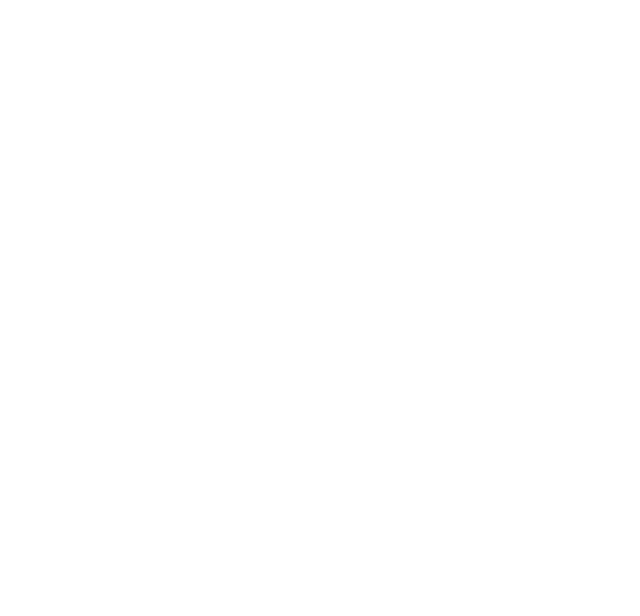
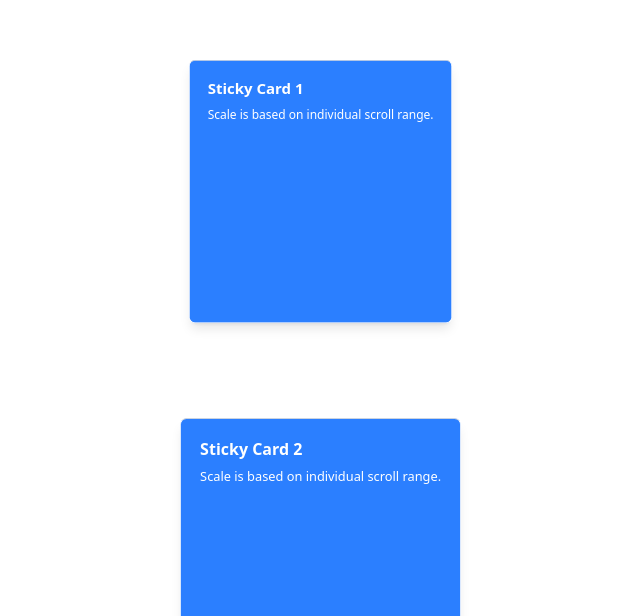
Before and after one commit to Kuchyyy/PodNaukeStron, a React (Vite) app: page / in a window 1280 px wide. Shown: the part 1824-2440 px from the top of the page, without its empty margins (319-959 px from the left). Before the commit the page ends 1600 px from the top, so only its background shows below. Built offline with nearby package versions, Linux system fonts and the light colour scheme.

Commit message:
stack card

```diff
--- a/src/App.tsx
+++ b/src/App.tsx
@@ -1,6 +1,7 @@
 
 import Navcw from "./components/Dropdown/Navcw";
 import Page from "./components/Dropdown/Page";
+import StickyCard from "./components/Nauka/StickyCard";
 
 
 function App() {
@@ -8,6 +9,7 @@
     <div>
       <Navcw />
       <Page />
+      <StickyCard />
     </div>
   );
 }
--- /dev/null
+++ b/src/components/Nauka/Card.tsx
@@ -0,0 +1,30 @@
+import { motion, useTransform, MotionValue } from "framer-motion";
+
+interface CardProps {
+  index: number;
+  progress: MotionValue<number>;
+  range: [number, number];
+  targetScale: number;
+}
+
+export default function Card({ index, progress, range, targetScale }: CardProps) {
+
+  const scale = useTransform(progress, range, [1, targetScale]);
+
+  return (
+    <div className=" sticky top-0 w-full h-full">
+      <motion.div
+        style={{
+          scale,
+          top: `calc(10vh + ${index}rem)`,
+          position: "relative",
+          zIndex: index,
+        }}
+        className="bg-blue-500 text-white p-6 rounded-lg shadow-lg border border-t-gray-300 aspect-square"
+      >
+        <h2 className="text-xl font-bold mb-2">Sticky Card {index + 1}</h2>
+        <p>Scale is based on individual scroll range.</p>
+      </motion.div>
+    </div>
+  );
+}
--- /dev/null
+++ b/src/components/Nauka/StickyCard.tsx
@@ -0,0 +1,29 @@
+import { useScroll } from "framer-motion";
+import Card from "./Card";
+
+export default function StickyCard() {
+
+  const { scrollYProgress } = useScroll();
+  const cardsCount = 5;
+
+  return (
+    <div className="h-[300vh] w-full flex justify-center items-start pt-40">
+      <div className="relative  flex flex-col">
+        {[...Array(cardsCount)].map((_, i) => {
+          const targetScale = 1 - (cardsCount - i) * 0.05;
+          const range: [number, number] = [i * (1 / cardsCount), 1];
+
+          return (
+            <Card
+              key={i}
+              index={i}
+              progress={scrollYProgress}
+              range={range}
+              targetScale={targetScale}
+            />
+          );
+        })}
+      </div>
+    </div>
+  );
+}
--- /dev/null
+++ b/src/components/Nauka/StickyCards.tsx
@@ -0,0 +1,50 @@
+import { motion, useScroll, useTransform } from "framer-motion";
+
+export default function StickyCard() {
+  const { scrollYProgress } = useScroll();
+
+  const scale = useTransform(scrollYProgress, [0, 1], [1, 1.5]);
+
+  return (
+    <div className="h-[300vh] w-full flex justify-center items-start pt-40">
+      <div className="relative w-[400px] ">
+
+        <motion.div
+          style={{ scale }}
+          className="sticky top-20 h-40 bg-red-500 rounded-xl text-white flex items-center justify-center shadow-xl "
+        >
+          Card 1
+        </motion.div>
+
+        <motion.div
+          style={{ scale }}
+          className="sticky top-24 h-40 bg-blue-500 rounded-xl text-white flex items-center justify-center shadow-xl"
+        >
+          Card 2
+        </motion.div>
+
+        <motion.div
+          style={{ scale }}
+          className="sticky top-28 h-40 bg-green-500 rounded-xl text-white flex items-center justify-center shadow-xl"
+        >
+          Card 3
+        </motion.div>
+
+        <motion.div
+          style={{ scale }}
+          className="sticky top-32 h-40 bg-purple-500 rounded-xl text-white flex items-center justify-center shadow-xl"
+        >
+          Card 4
+        </motion.div>
+
+        <motion.div
+          style={{ scale }}
+          className="sticky top-36 h-40 bg-orange-500 rounded-xl text-white flex items-center justify-center shadow-xl"
+        >
+          Card 5
+        </motion.div>
+
+      </div>
+    </div>
+  );
+}
```
